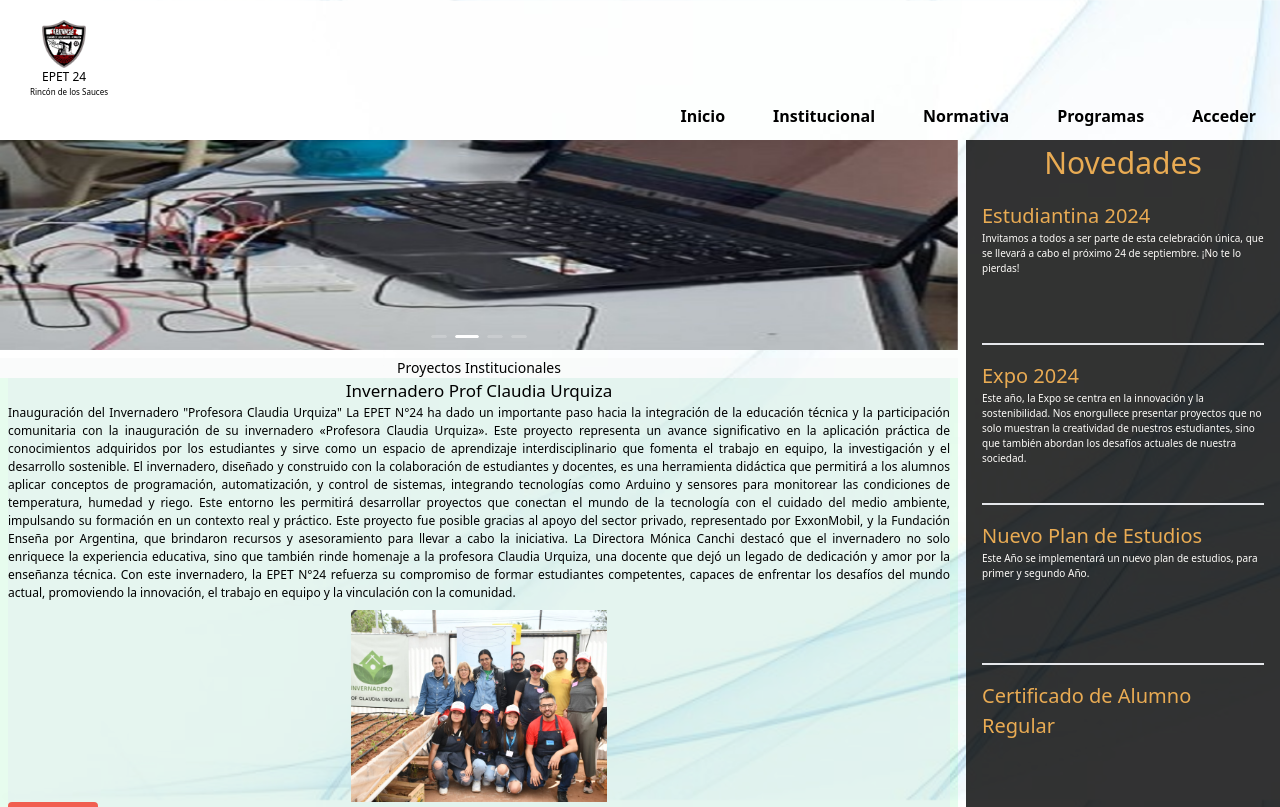
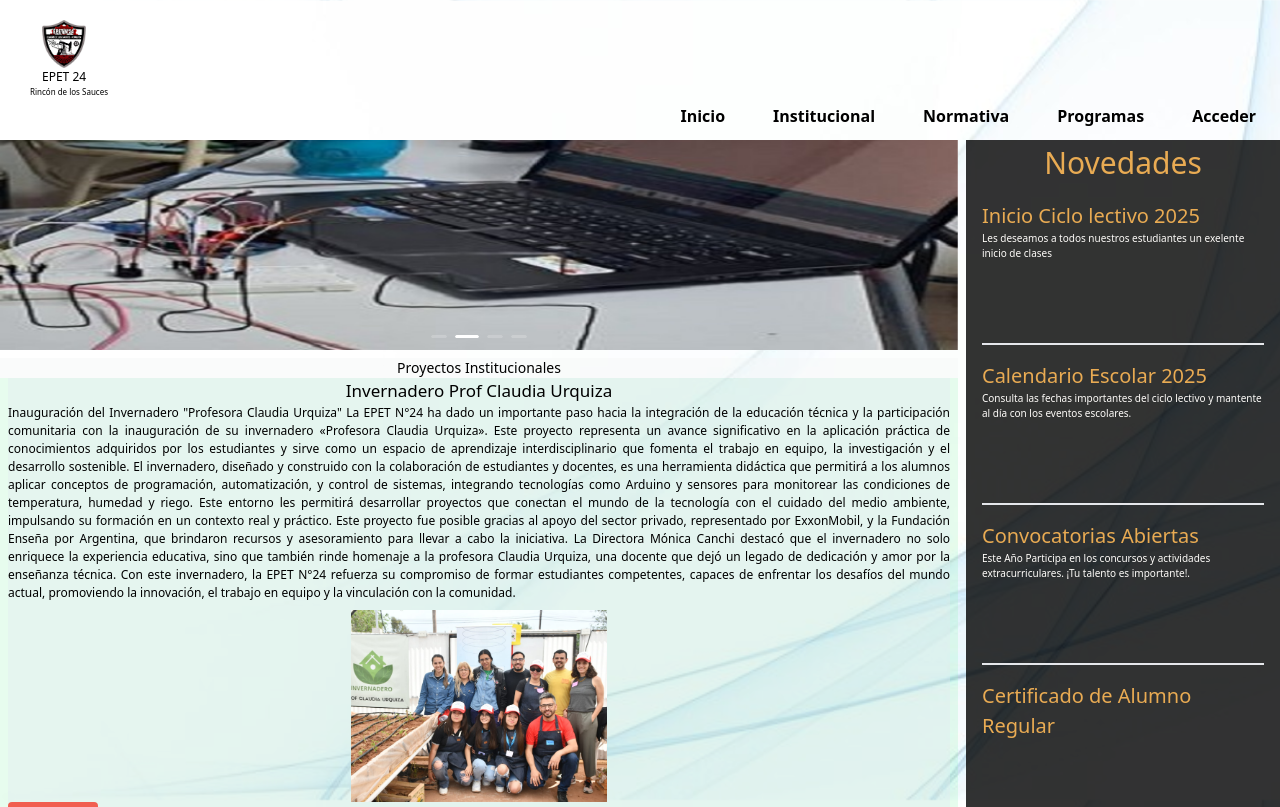
Before and after one commit to kokis128/epet24, a React (Create React App) app: page / in a window 1280 px wide. Shown: the top 807 px of the page. Built offline with nearby package versions, Linux system fonts and the light colour scheme.

Commit message:
modificacion sidebar

```diff
--- a/src/components/Sidebar.jsx
+++ b/src/components/Sidebar.jsx
@@ -9,17 +9,16 @@ export const Sidebar = () => {
         <h1 className='text-SoftOrange text-[30px] font-bolt text-center content-center'>Novedades</h1>
         <NewArticle
 
-        title='Estudiantina 2024'
-        text='Invitamos a todos a ser parte de esta celebración única, que se llevará a cabo el próximo 24 de septiembre. ¡No te lo pierdas!'
+        title='Inicio Ciclo lectivo 2025'
+        text='Les deseamos a todos nuestros estudiantes un exelente inicio de clases'
             />
         <NewArticle
-        title='Expo 2024'
-        text='Este año, la Expo se centra en la innovación y la sostenibilidad. Nos enorgullece presentar proyectos que no solo muestran la creatividad de nuestros estudiantes, sino que también abordan los desafíos actuales de nuestra sociedad. '
+        title='Calendario Escolar 2025'
+        text='Consulta las fechas importantes del ciclo lectivo y mantente al día con los eventos escolares. '
             />
         <NewArticle
-        title='Nuevo Plan de Estudios'
-        text='Este Año se implementará un nuevo plan de estudios,
-            para primer y segundo Año.'
+        title='Convocatorias Abiertas'
+        text='Este Año Participa en los concursos y actividades extracurriculares. ¡Tu talento es importante!.'
             />
              <NewArticle
         title= {<a href='https://regular.neuquen.gov.ar/Regular/servlet/com.certiregu.hnuevareg'>Certificado de Alumno Regular</a>}
```
